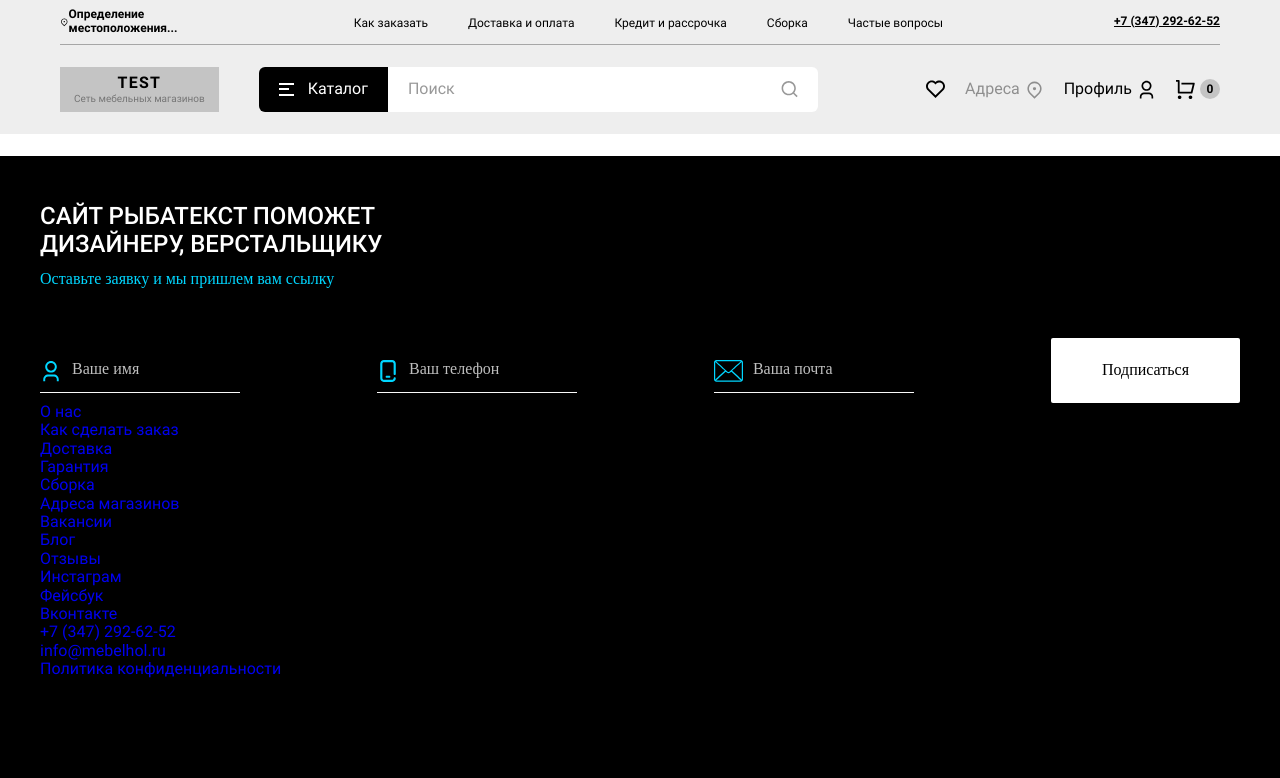
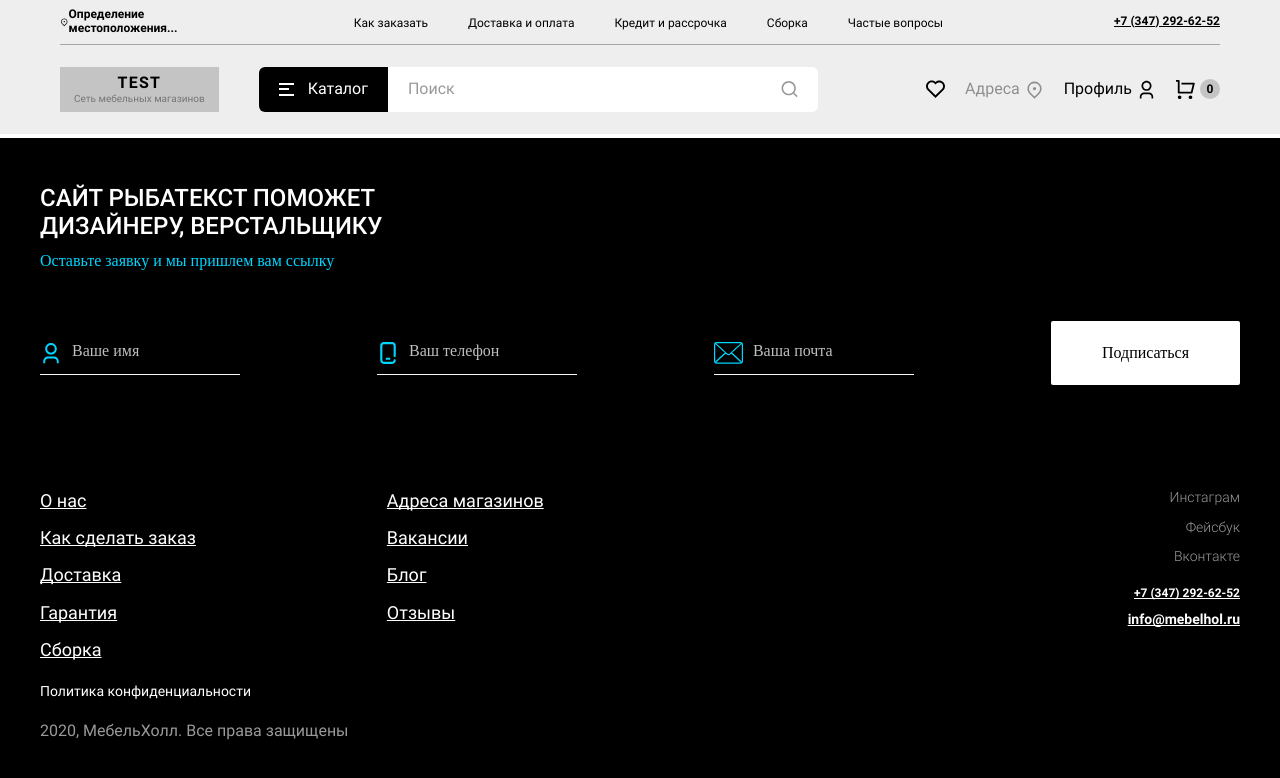
Before and after one commit to zontikgucci/first_stage, a React (Create React App) app: page / in a window 1280 px wide. Shown: the top 778 px of the page. Built offline with nearby package versions, Linux system fonts and the light colour scheme; no server answers.

Commit message:
adding styles  block from footer__bottom

```diff
--- a/src/components/Footer/footer.scss
+++ b/src/components/Footer/footer.scss
@@ -4,9 +4,71 @@
 .footer {
   background-color: $black;
   padding-top: 47px;
-  padding-bottom: 103px;
+  padding-bottom: 60px;
 
   &__top {
+    margin-bottom: 103px;
+  }
+
+  &__information {
+    display: flex;
+    justify-content: space-between;
+    margin-bottom: 20px;
+  }
+
+  &__list {
+    columns: 2;
+    column-gap: 190px;
+  }
+
+  &__item {
+    margin-bottom: 12px;
+  }
+
+  &__link {
+    display: inline-block;
+    font-size: 18px;
+    line-height: 140%;
+    text-decoration: underline;
+    text-decoration-skip-ink: none;
+    color: $white;
+    transition: color $animation;
+
+    &:hover {
+      color: $black_hover;
+    }
+
+    &:active {
+      transition: none;
+      color: $white;
+    }
+
+  }
+
+  &__privacy {
+  }
+
+  &__policy {
+    display: block;
+    font-size: 14px;
+    line-height: 140%;
+    color: $white;
+    transition: $animation;
+    margin-bottom: 20px;
+
+    &:hover {
+      color: $black_hover;
+    }
+
+    &:active {
+      transition: none;
+      color: $white;
+    }
+  }
+
+  &__protect {
+    color: $white;
+    opacity: 0.6;
   }
 }
 
@@ -142,9 +204,60 @@
   }
 }
 
-input:-webkit-autofill,
-input:-webkit-autofill:hover,
-input:-webkit-autofill:focus,
-input:-webkit-autofill:active  {
-  background-color: transparent;
+.connection {
+
+  &__item {
+    text-align: right;
+    margin-bottom: 10px;
+
+    &:last-child {
+      margin: 0;
+    }
+
+    &--margin {
+      margin-bottom: 20px;
+    }
+  }
+
+  &__link {
+    display:  block;
+    font-weight: 700;
+    font-size: 14px;
+    text-decoration: underline;
+    text-decoration-skip-ink: none;
+    color: $white;
+    transition: $animation;
+
+    &:hover {
+      color: $black_hover;
+    }
+
+    &:active {
+      transition: none;
+      color: $white;
+    }
+
+    &--social {
+      display: inline-block;
+      font-weight: 300;
+      line-height: 140%;
+      text-decoration: none;
+      opacity: .6;
+
+      &:hover {
+        color: $white;
+        opacity: .8;
+      }
+
+      &:active {
+        color: $white;
+        opacity: 1;
+      }
+    }
+
+    &--tel {
+      font-size: 12px;
+    }
+  }
+
 }
```
